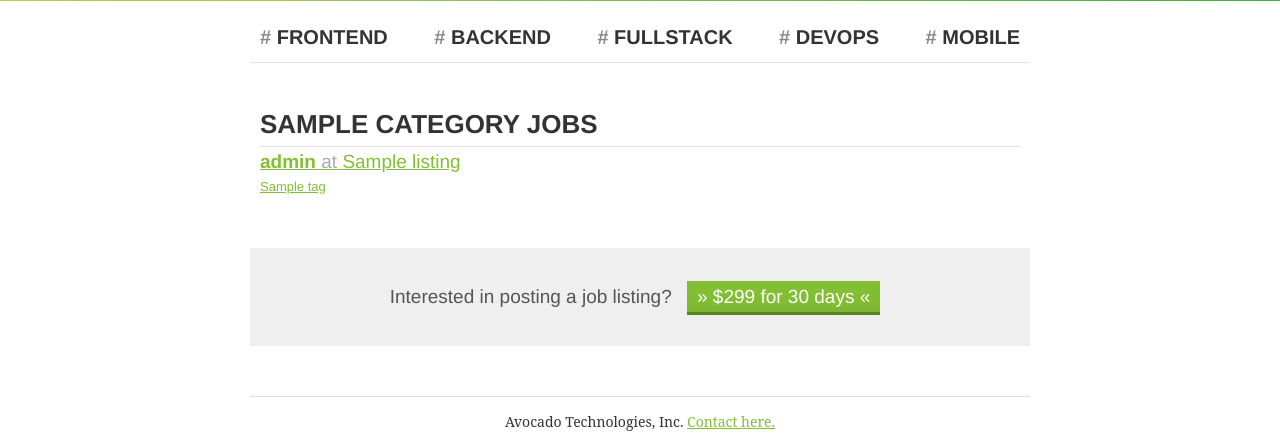
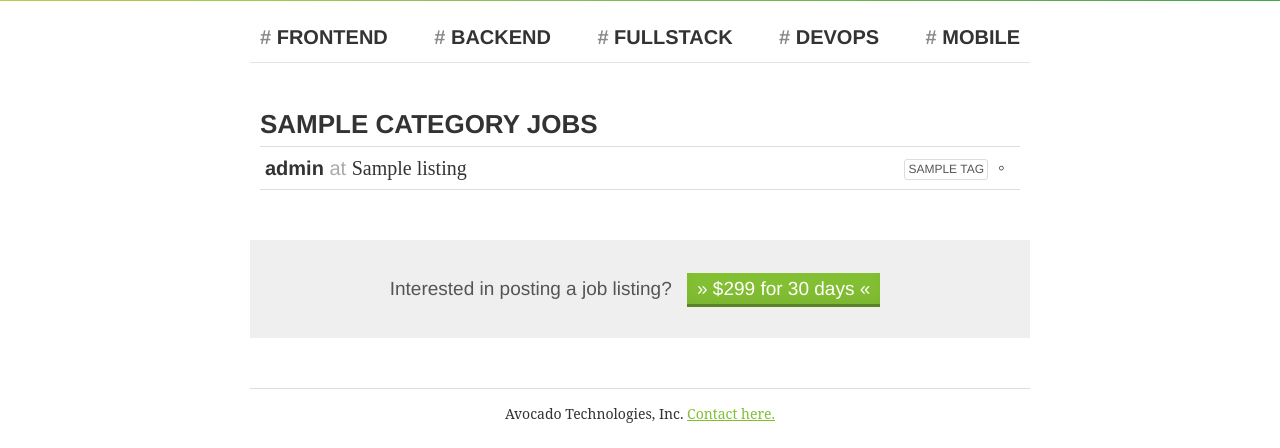
Before and after one commit to sirodoht/avocado-jobs, a Django app: page / in a window 1280 px wide. Shown: the part 372-820 px from the top of the page. After the commit the page ends 795 px from the top, so only its background shows below. Run offline with Django 3.2, Linux system fonts and the light colour scheme; tables that the repository leaves empty hold one stand-in row (values such as "Sample post").

Commit message:
add bullet to dim out applied jobs

```diff
--- a/main/templates/main/index.html
+++ b/main/templates/main/index.html
@@ -27,21 +27,24 @@
                 {% for category in categories %}
                     <h2 id="{{ category|lower }}">{{ category }} jobs</h2>
                      {% for listing in category.listing_set.all %}
-                        <div class="listings-section">
-                            <a href="{% url 'main:detail' listing.id %}" class="listings-section-link">
-                                <div class="listings-section-link-item">
-                                    <div class="listings-section-link-item-title">
+                        <div class="listings-entry">
+                            <div class="listings-entry-detail">
+                                <div class="listings-entry-detail-info">
+                                    <a class="listings-entry-detail-info-title"  href="{% url 'main:detail' listing.id %}" data-id="{{ listing.id }}">
                                         <strong>{{ listing.role_title }}</strong>
                                         <span class="muted">at</span>
-                                        <span class="company-name">{{ listing.company_name }}</span>
-                                    </div>
-                                    <div class="tags">
+                                        <span class="listings-entry-detail-info-title-company">{{ listing.company_name }}</span>
+                                    </a>
+                                    <div class="listings-entry-detail-info-tags">
                                         {% for tag in listing.tag_set.all %}
-                                            <div class="tags-single">{{ tag }}</div>
+                                            <div class="listings-entry-detail-info-tags-single">{{ tag }}</div>
                                         {% endfor %}
                                     </div>
                                 </div>
-                            </a>
+                            </div>
+                            <div class="listings-entry-control">
+                                <div class="listings-entry-control-check" title="Dim out jobs you have applied" data-id="{{ listing.id }}">&#9702;</div>
+                            </div>
                         </div>
                     {% empty %}
                         <div class="empty">No job listings exist in this category.</div>
@@ -61,4 +64,41 @@
             <p>Avocado Technologies, Inc. <a href="hi@avocadotech.com">Contact here.</a></p>
         </footer>
     </div>
+    <script>
+        (function () {
+            function renderDimmedElems() {
+                var listingLinkElems = document.getElementsByClassName('listings-entry-detail-info-title');
+                var keys = Object.keys(window.localStorage);
+                var i = 0;
+                for (i = 0; i < listingLinkElems.length; i++) {
+                    keys.forEach(function (singleKey) {
+                        if (singleKey === listingLinkElems[i].dataset.id) {
+                            listingLinkElems[i].style.opacity = 0.2;
+                        }
+                    });
+                }
+            };
+
+            function controlCheckListener(event) {
+                var id = event.target.dataset.id;
+                if (localStorage.getItem(id) === 'checked') {
+                    document.querySelectorAll('a[data-id="' + id + '"')[0].style.opacity = 1;
+                    localStorage.removeItem(event.target.dataset.id);
+                } else {
+                    localStorage.setItem(event.target.dataset.id, 'checked');
+                }
+                renderDimmedElems();
+            }
+
+            // add event listeners to bullet icons
+            var controlCheckElems = document.getElementsByClassName('listings-entry-control-check');
+            var i = 0;
+            for (i = 0; i < controlCheckElems.length; i++) {
+                controlCheckElems[i].addEventListener('click', controlCheckListener);
+            }
+
+            // initial dim rendering
+            renderDimmedElems();
+        })()
+    </script>
 {% endblock %}
```
